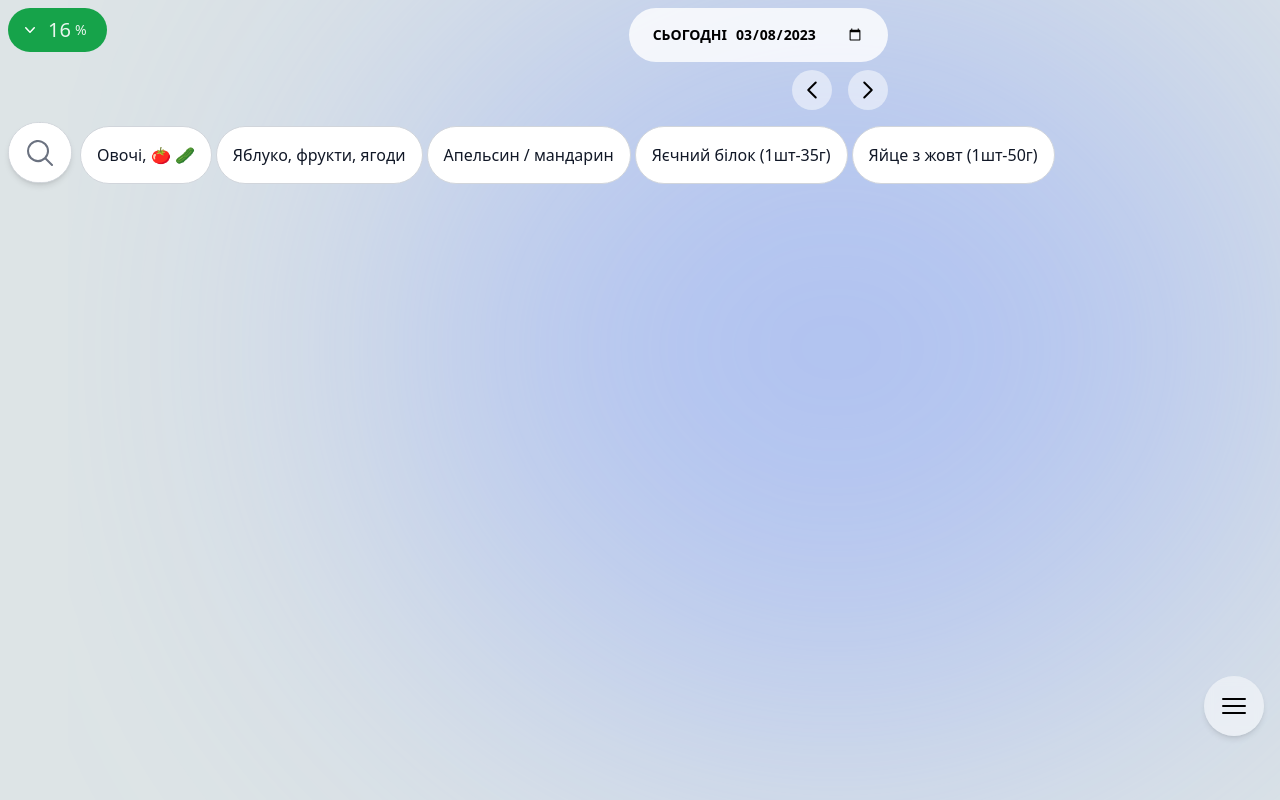
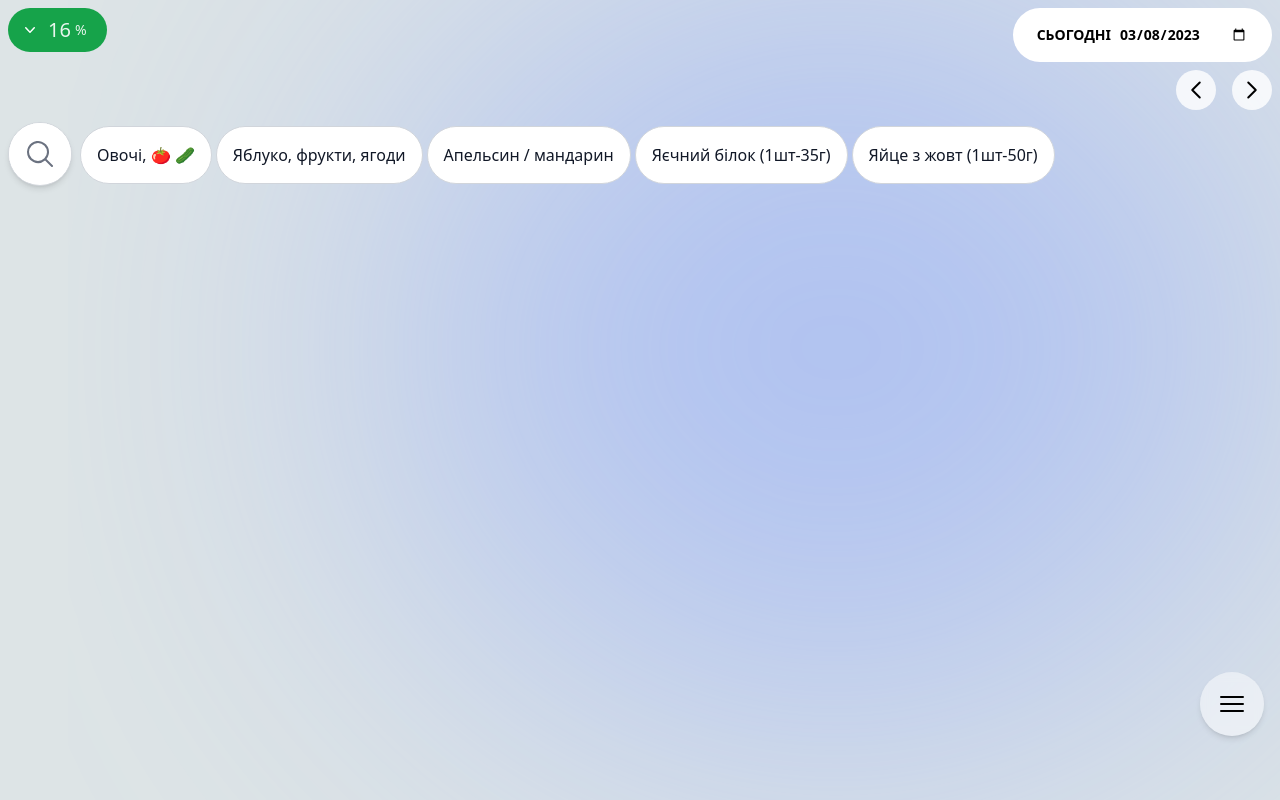
Before and after one commit to bodik87/puzo, a React (Vite) app: page / in a window 1280 px wide. Built offline with nearby package versions, Linux system fonts and the light colour scheme.

Commit message:
Fixed styles

```diff
--- a/src/App.jsx
+++ b/src/App.jsx
@@ -22,7 +22,7 @@ export default function App() {
             rx="298"
             ry="259.5"
             fill="#7A9AFF"
-            fill-opacity="0.44"
+            fillOpacity="0.44"
           />
         </g>
         <defs>
@@ -33,9 +33,9 @@ export default function App() {
             width="996"
             height="919"
             filterUnits="userSpaceOnUse"
-            color-interpolation-filters="sRGB"
+            colorInterpolationFilters="sRGB"
           >
-            <feFlood flood-opacity="0" result="BackgroundImageFix" />
+            <feFlood floodOpacity="0" result="BackgroundImageFix" />
             <feBlend
               mode="normal"
               in="SourceGraphic"
--- a/src/components/DatePicker.jsx
+++ b/src/components/DatePicker.jsx
@@ -55,8 +55,8 @@ export default function DatePicker() {
   }
 
   return (
-    <div className="max-w-lg mx-auto pr-2 flex flex-col justify-between items-end">
-      <div className="bg-white/80 px-6 py-2 rounded-full flex justify-center items-center text-sm font-semibold relative">
+    <div className="max-w-lg ml-auto pr-2 flex flex-col justify-between items-end">
+      <div className="bg-white px-6 py-2 rounded-full flex justify-center items-center text-sm font-semibold relative">
         <span>{textFormatedDay.toUpperCase()}</span>
 
         <input
@@ -69,7 +69,7 @@ export default function DatePicker() {
       <div className="mt-2 flex gap-4">
         <button
           onClick={() => decreaseDate(currentDate)}
-          className="bg-white/50 p-2 rounded-full hover:bg-white  active:scale-95 transition-all"
+          className="bg-white/80 p-2 rounded-full hover:bg-white  active:scale-95 transition-all"
         >
           <svg
             xmlns="http://www.w3.org/2000/svg"
@@ -88,7 +88,7 @@ export default function DatePicker() {
         </button>
         <button
           onClick={() => increaseDate(currentDate)}
-          className="bg-white/50 p-2 rounded-full hover:bg-white hover:scale-105 active:scale-95 transition-all"
+          className="bg-white/80 p-2 rounded-full hover:bg-white hover:scale-105 active:scale-95 transition-all"
         >
           <svg
             xmlns="http://www.w3.org/2000/svg"
--- a/src/components/Info.jsx
+++ b/src/components/Info.jsx
@@ -46,7 +46,7 @@ export default function Info() {
       dailyСonsumedCarbohydrates
     );
   return (
-    <div className="fixed top-2 left-2 right-2 w-full z-40">
+    <div className="fixed top-2 left-2 right-2 w-fit z-40">
       <Popover className="relative">
         {({ open }) => (
           <>
--- a/src/components/NavMenu.jsx
+++ b/src/components/NavMenu.jsx
@@ -42,7 +42,7 @@ export default function NavMenu() {
       <div className="fixed bottom-16 right-4 text-right z-20">
         <Menu as="div" className="relative inline-block text-left">
           <div>
-            <Menu.Button className="bg-white/50 backdrop-blur-sm p-3.5 shadow-md rounded-full">
+            <Menu.Button className="bg-white/50 backdrop-blur-sm p-4 shadow-md rounded-full">
               <Bars3Icon className="h-8 w-8" />
             </Menu.Button>
           </div>
@@ -55,7 +55,7 @@ export default function NavMenu() {
             leaveFrom="transform opacity-100 scale-100"
             leaveTo="transform opacity-0 scale-95"
           >
-            <Menu.Items className="absolute right-0 bottom-16 min-w-[150px] mt-2 origin-top-right divide-y divide-gray-200 rounded-2xl bg-white shadow-lg ring-1 ring-black ring-opacity-5 focus:outline-none overflow-hidden">
+            <Menu.Items className="absolute right-2 bottom-[70px] min-w-[150px] mt-2 origin-top-right divide-y divide-gray-200 rounded-2xl bg-white shadow-lg ring-1 ring-black ring-opacity-5 focus:outline-none overflow-hidden">
               {!home ? (
                 <Link to="/">
                   <Menu.Item>
--- a/src/components/SearchBox.jsx
+++ b/src/components/SearchBox.jsx
@@ -51,7 +51,7 @@ export default function SearchBox({ favoriteProducts }) {
 
             <div
               className={`relative ${
-                activeInput ? "w-full" : "w-16"
+                activeInput ? "w-full h-16" : "w-16 h-16"
               } transition-all overflow-hidden rounded-full bg-white text-left border border-gray-300 shadow-md focus:outline-none`}
             >
               <Combobox.Input
```
